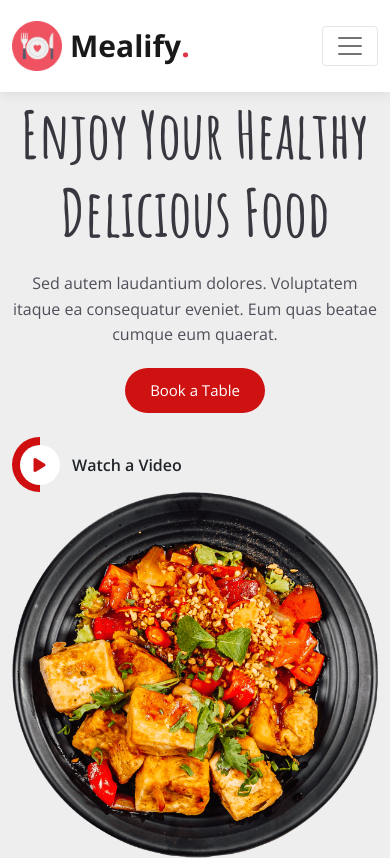
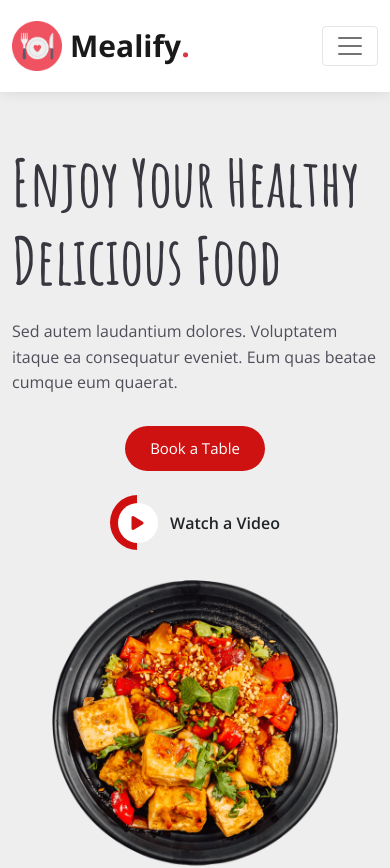
Before and after one commit to abdunader/Mealify-IEEE, a plain HTML site: page index.html in a window 390 px wide. Shown: the top 868 px of the page. Drawn offline with nearby package versions, Linux system fonts and the light colour scheme.

Commit message:
fixing responsitivity issues

```diff
--- a/css/index.css
+++ b/css/index.css
@@ -124,6 +124,10 @@ a:hover {
 .btn-custom:hover {
   background-color: var(--secondary-red);
   color: #fff;
+}
+.hero-img {
+  width: 90%;
+  float: right;
 }
 
 .video-btn {
@@ -504,8 +508,22 @@ footer a {
     text-align: center;
   }
 
+  .hero-img {
+    width: 100%;
+    padding: 0 40px;
+  }
   .hero-btn {
     justify-content: center;
+    margin: 30px auto;
+  }
+  .layer {
+    padding: 0 10px;
+  }
+  .layer h2 {
+    font-size: 1rem;
+  }
+  .layer p {
+    font-size: 0.8rem;
   }
 
   .btn-custom {
@@ -525,10 +543,15 @@ footer a {
   .hero-btn {
     flex-direction: column;
     gap: 25px;
+    align-items: center;
   }
 
   .subscription-group {
     flex-direction: column;
     gap: 10px;
   }
+  .hero-img {
+    width: 100%;
+    padding: 0 20px;
+  }
 }
--- a/index.html
+++ b/index.html
@@ -58,9 +58,9 @@
 
     <!-- Hero Section -->
     <section id="hero">
-      <div class="container">
-        <div class="row text-center">
-          <div class="col-lg-6">
+      <div class="container my-5">
+        <div class="row">
+          <div class="col-lg-6 align-content-center">
             <div class="hero-text">
               <h2>Enjoy Your Healthy<br />Delicious Food</h2>
               <p>
@@ -68,7 +68,7 @@
                 eveniet. Eum quas beatae cumque eum quaerat.
               </p>
             </div>
-            <div class="hero-btn d-flex flex-wrap text-center gap-4">
+            <div class="hero-btn d-flex flex-wrap gap-4">
               <div class="book-btn">
                 <a href="#contact" class="btn btn-danger btn-custom"
                   >Book a Table</a
@@ -91,7 +91,7 @@
             <div class="hero-img">
               <img
                 src="./images/hero-img.png"
-                class="img-fluid"
+                class="hero-img"
                 alt="Hero Image" />
             </div>
           </div>
```
